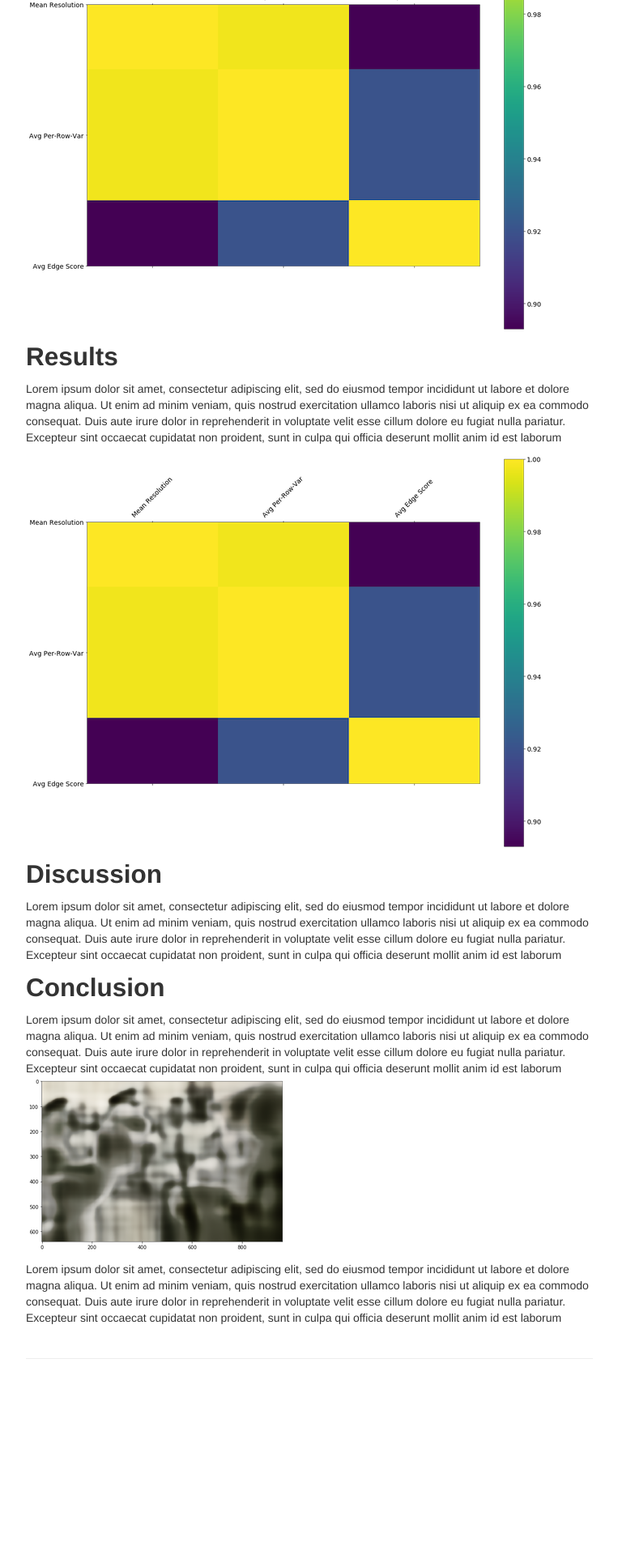
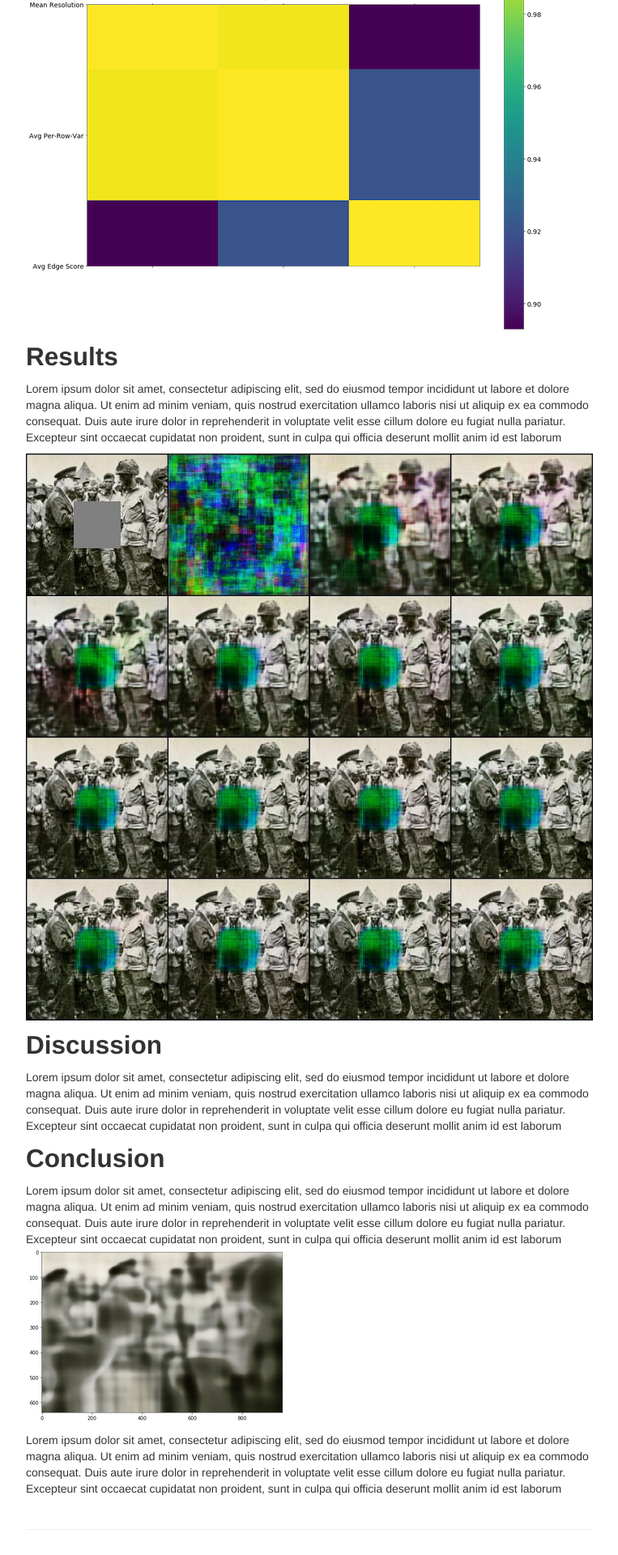
Before and after one commit to Emmanuel-Diaz/RestoreNet, a Jekyll site: the page built from index.md, in a window 1280 px wide. Shown: the part 1129-3049 px from the top of the page at 81% size, without its empty margins (258-1021 px from the left). Built offline with Jekyll 4.4.1, drawn with Linux system fonts in a browser that asks for light colours; before the commit the page ends 2838 px from its top, so only the background shows below that.

Commit message:
Added imgs

```diff
--- a/index.md
+++ b/index.md
@@ -21,7 +21,7 @@ Lorem ipsum dolor sit amet, consectetur adipiscing elit, sed do eiusmod tempor i
 ## Results
 Lorem ipsum dolor sit amet, consectetur adipiscing elit, sed do eiusmod tempor incididunt ut labore et dolore magna aliqua. Ut enim ad minim veniam, quis nostrud exercitation ullamco laboris nisi ut aliquip ex ea commodo consequat. Duis aute irure dolor in reprehenderit in voluptate velit esse cillum dolore eu fugiat nulla pariatur. Excepteur sint occaecat cupidatat non proident, sunt in culpa qui officia deserunt mollit anim id est laborum
 
-![Random Gen](/assets/correlation_mat.png)
+![Random Gen](/assets/random_gen_img_sheet.jpg)
 
 
 ## Discussion
```
